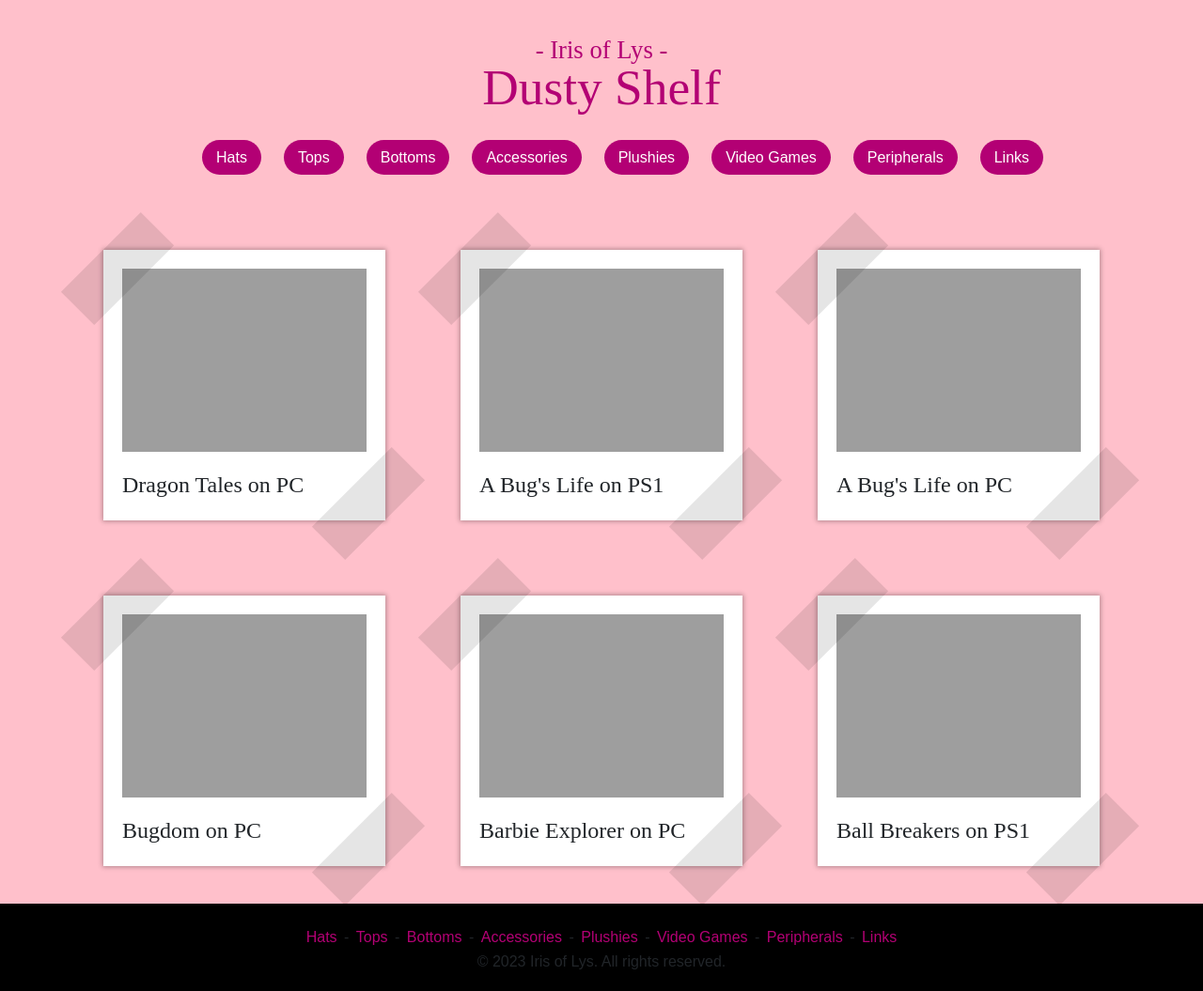
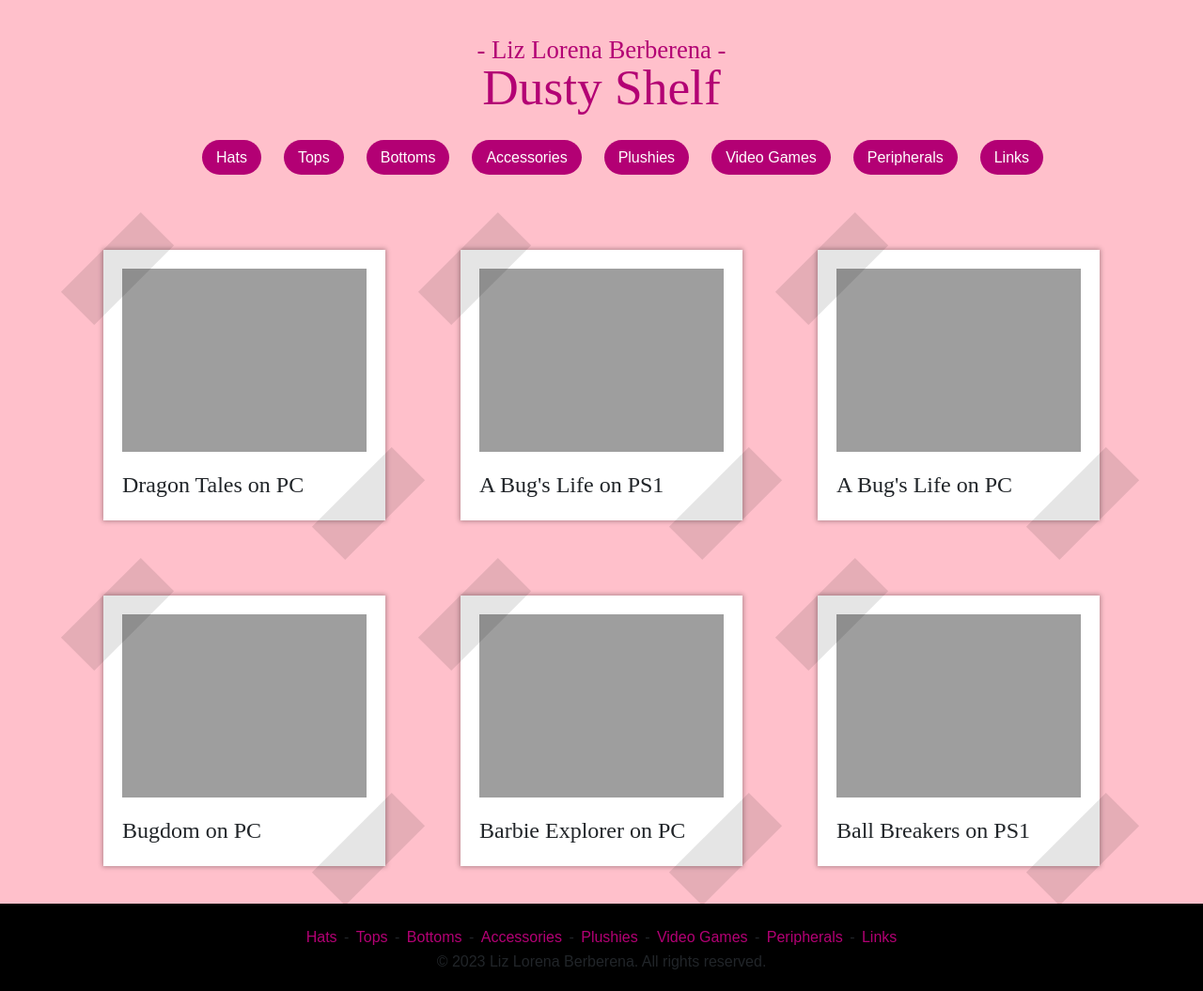
Before and after one commit to liz-lorena/dust, a Jekyll site: the page built from index.html, in a window 1280 px wide. Shown: the whole page at 94% size. Built offline with Jekyll 4.4.1, drawn with Linux system fonts in a browser that asks for light colours; nearby versions of some CDN libraries; some web fonts are replaced; the list of posts is cut into pages by our own code.

Commit message:
Update default.html

```diff
--- a/_layouts/default.html
+++ b/_layouts/default.html
@@ -91,7 +91,7 @@
     <div class="title-part">
 
       <a href="/">
-          <p>- Iris of Lys -</p>
+          <p>- Liz Lorena Berberena -</p>
     		  <h1>Dusty Shelf</h1>
       </a>
 
@@ -153,7 +153,7 @@
   <p class="credits">© <script>
       var year = new Date();
       document.write(year.getFullYear());
-    </script> Iris of Lys. All rights reserved.</p>
+    </script> Liz Lorena Berberena. All rights reserved.</p>
 </div>
 </div>
 
```
